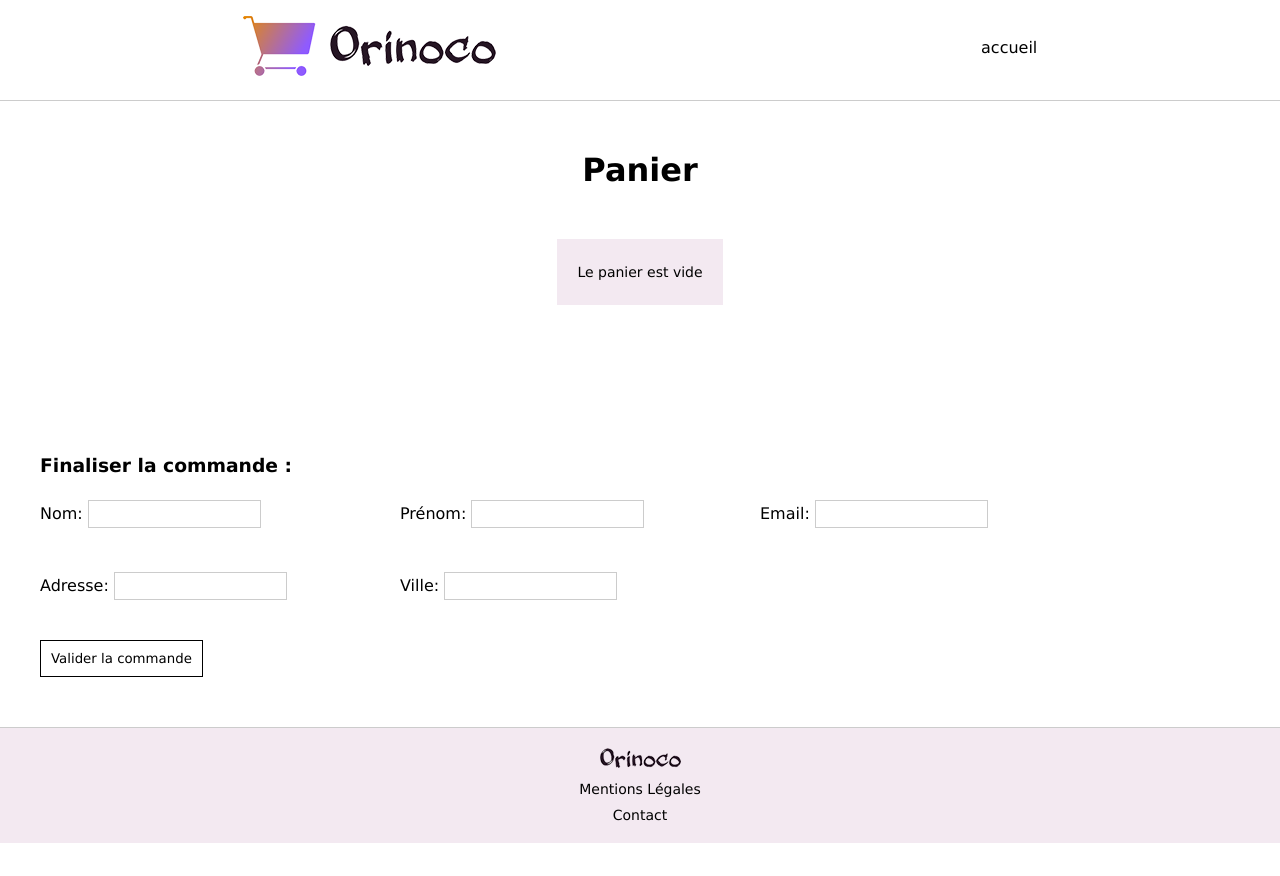
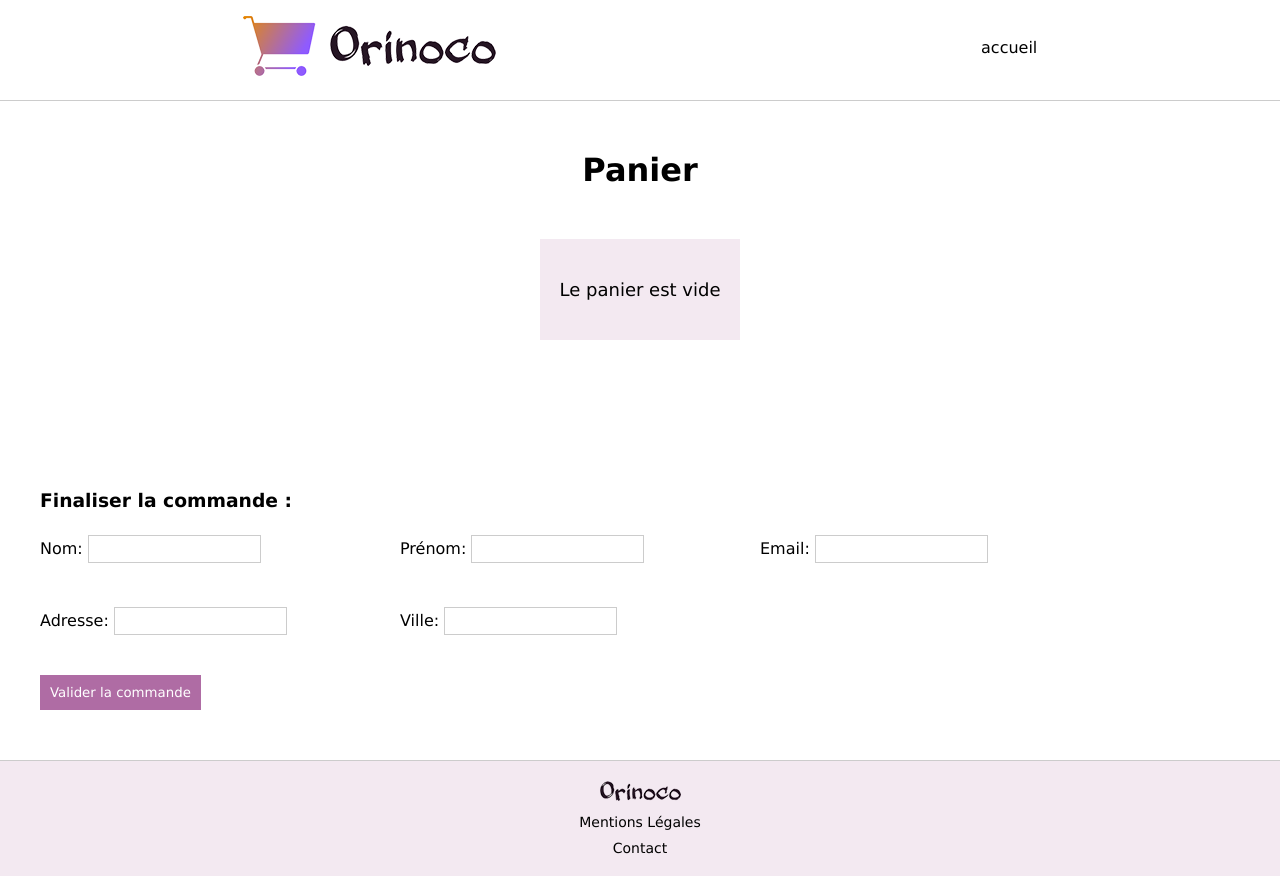
Before and after one commit to pauline1785/Orinoco, a website: page frontend/view/cart/cart.html in a window 1280 px wide. In both pictures the pointer is over the button "Valider la commande". Before the commit the page ends 843 px from the top, so only its background shows below. Drawn offline with nearby package versions, Linux system fonts and the light colour scheme; files that its build step writes are made by us from their sources.

Commit message:
add margin for p in cart__items

```diff
--- a/frontend/sass/pages/_cart.scss
+++ b/frontend/sass/pages/_cart.scss
@@ -33,8 +33,8 @@
         margin-left: 50px;
     }
         & p{
-            margin: 5px 0;
-            font-size: 14px;
+            margin: 20px 0;
+            font-size: 18px;
         }
         & input{
             width: 10%;
@@ -108,9 +108,7 @@
     }
     & button:hover{
         cursor: pointer;
-        border: 1px solid #000;
-        color: #000;
-        background-color: #fff;
+        background-color: #af6ca4;
     }
 }
 
```
